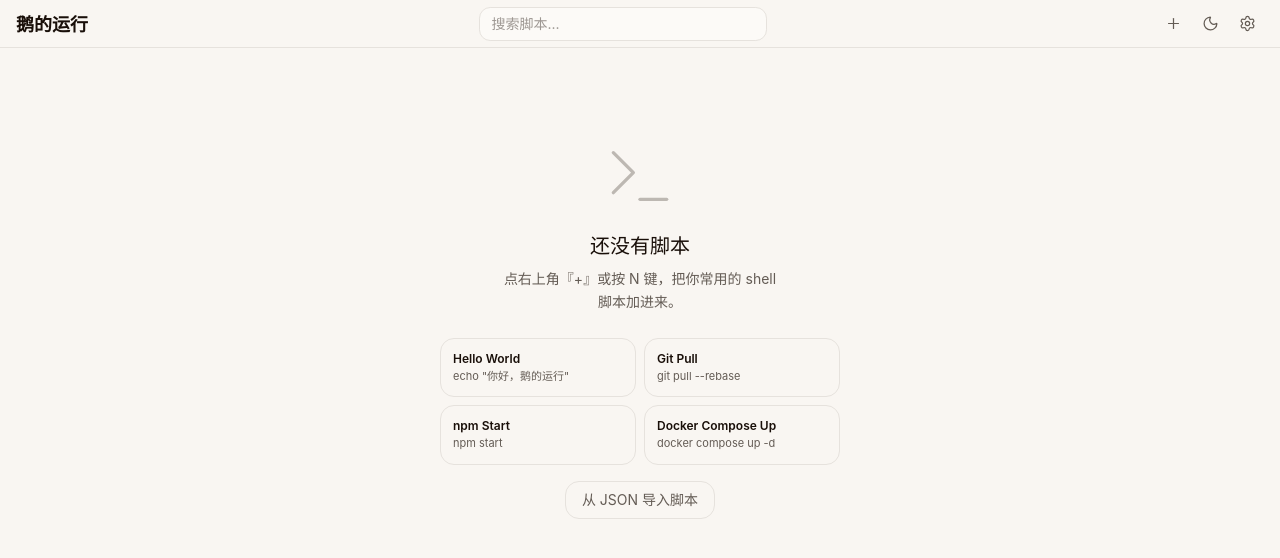
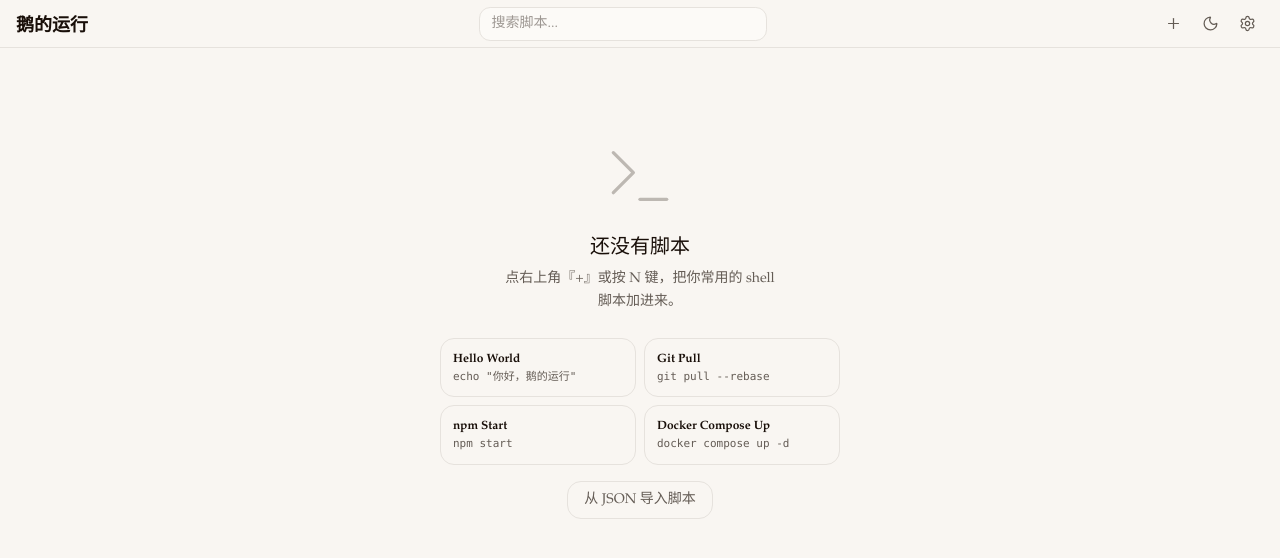
Before and after one commit to eachann1024/goose-run, a React (Vite) app: page / in a window 1280 px wide. Shown: the top 558 px of the page. Built offline with nearby package versions, Linux system fonts and the light colour scheme.

Commit message:
Revert "chore: switch font from Iowan Old Style to Geist Variable"
This reverts commit 7ad252548f4773cc3f94ac5d0dd189ab8709d691.

```diff
--- a/package.json
+++ b/package.json
@@ -6,13 +6,12 @@
   "type": "module",
   "scripts": {
     "dev": "vite --port 6003",
-    "build": "node_modules/.bin/tsc -b && node node_modules/vite/bin/vite.js build -c vite.config.utools.ts --logLevel warn && node utools/scripts/build.js",
+    "build": "tsc -b && vite build -c vite.config.utools.ts --logLevel warn && node utools/scripts/build.js",
     "test": "vitest run",
     "test:watch": "vitest"
   },
   "dependencies": {
     "@base-ui/react": "^1.5.0",
-    "@fontsource-variable/geist": "^5.2.9",
     "@tanstack/react-virtual": "^3.13.6",
     "class-variance-authority": "^0.7.1",
     "clsx": "^2.1.1",
--- a/src/index.css
+++ b/src/index.css
@@ -1,7 +1,6 @@
 @import "tailwindcss";
 @import "tw-animate-css";
 @import "shadcn/tailwind.css";
-@import "@fontsource-variable/geist";
 
 @custom-variant dark (&:is(.dark *));
 
@@ -23,8 +22,9 @@
   --color-input: #fcfaf7;
   --radius-cell: 14px;
 
-  --font-sans: "Geist Variable", "Geist", -apple-system, BlinkMacSystemFont, "Segoe UI", system-ui, sans-serif;
-  --font-mono: "SF Mono", "Inter", ui-monospace, Menlo, Consolas, monospace;
+  /* 中英文统一楷体，参考 Claude 站点气质，避免中英文字体笔触割裂 */
+  --font-sans: "Iowan Old Style", Palatino, Georgia, "STKaiti", "Kaiti SC", "Kaiti TC", "BiauKai", "楷体", "KaiTi", serif;
+  --font-mono: ui-monospace, "SF Mono", "JetBrains Mono", Menlo, Consolas, monospace;
 }
 
 @layer base {
@@ -34,6 +34,7 @@
     min-height: 100vh;
     background: var(--color-bg);
   }
+  body { color: var(--color-fg); font-family: var(--font-sans); }
 
   :root {
     --color-bg: #f9f6f2;
@@ -332,7 +333,8 @@
 
 @theme inline {
   --font-heading: var(--font-sans);
-  --font-sans: "Geist Variable", "Geist", -apple-system, BlinkMacSystemFont, "Segoe UI", system-ui, sans-serif;
+  /* 中英文统一楷体，参考 Claude 站点气质，避免中英文字体笔触割裂 */
+  --font-sans: "Iowan Old Style", Palatino, Georgia, "STKaiti", "Kaiti SC", "Kaiti TC", "BiauKai", "楷体", "KaiTi", serif;
   --color-sidebar-ring: var(--sidebar-ring);
   --color-sidebar-border: var(--sidebar-border);
   --color-sidebar-accent-foreground: var(--sidebar-accent-foreground);
```
Also changed, not shown: 1 other file (tests, documents, lock files or other folders).
